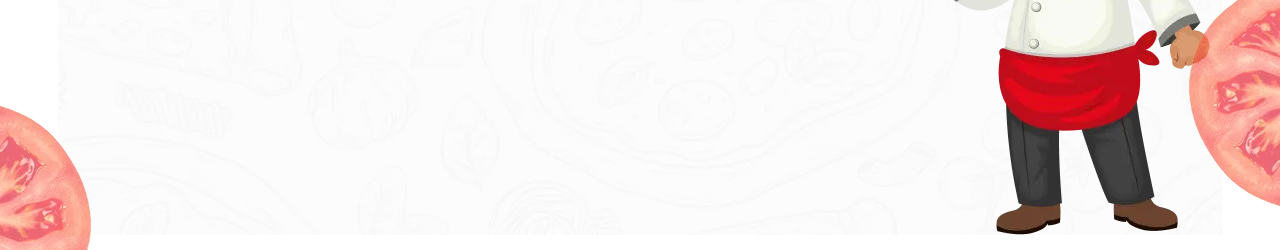
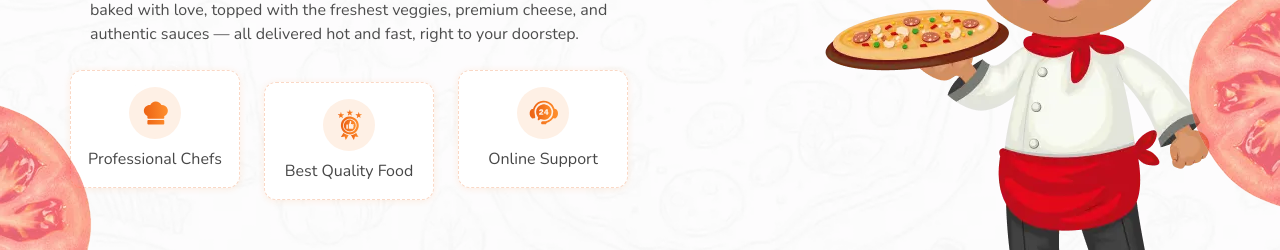
Before and after one commit to Nehaboora033/pizza, a React (Vite) app: page / in a window 1280 px wide. Shown: the part 444-694 px from the top of the page. Built offline with nearby package versions, Linux system fonts and the light colour scheme.

Commit message:
created about section

```diff
--- a/src/App.css
+++ b/src/App.css
@@ -10,10 +10,13 @@ body {
 @theme {
     --color-prime: linear-gradient(85.95deg, #EC6112 1.54%, #FF902E 98.46%);
     --text-decoration-prime: linear-gradient(85.95deg, #EC6112 1.54%, #FF902E 98.46%);
+    --shadow-orange: 0px 1px 7px 0px #F67A211F;
+
 
 
 
 }
+
 .bg-prime {
     background: var(--color-prime);
 }
--- a/src/components/AboutUs.jsx
+++ b/src/components/AboutUs.jsx
@@ -4,12 +4,13 @@ import Title from './common/Title'
 import { Line } from '../utils/icon'
 import img from '../assets/webp/chef.webp'
 import SubHeading from './common/SubHeading'
-import { About_Data } from '../utils/helper'
+import { About_card, About_Data } from '../utils/helper'
 import Description from './common/Description'
 
 const AboutUs = () => {
     return (
-        <div className='max-w-[1164px] px-3 mx-auto bg-no-repeat bg-center bg-cover' style={{ backgroundImage: `url(${backgroundImage})` }}>
+        <div className='bg-no-repeat bg-center bg-cover pt-[100px] pb-[50px]' style={{ backgroundImage: `url(${backgroundImage})`}}>
+            <div className='max-w-[1164px] px-3 mx-auto ' >
                 <div className='flex'>
                     <div className='w-1/2'>
                         <div className='flex items-center'>
@@ -27,10 +28,22 @@ const AboutUs = () => {
                                 </li>
                             ))}
                         </ul>
+                        <div className='flex gap-6 mt-6'>
+                            {About_card.map((item, index) => (
+                                <div key={index} className={`${index === 1 ? 'mt-3' : ''}  max-w-[170px] w-full h-full border-dashed rounded-xl border-[#FAD8C5] border bg-white shadow-orange`}>
+                                    <div className='flex justify-center flex-col items-center p-[16px]'>
+                                        <div className='w-[52px] h-[52px] bg-[#FEF0E5] rounded-[50%] flex items-center justify-center flex-shrink-0'>
+                                            <item.svg />
                                         </div>
-
+                                        <Description className={'text-[#474747] text-center whitespace-nowrap mt-2'} text={item.info} />
+                                    </div>
+                                </div>
+                            ))}
+                        </div>
+                    </div>
                     <div className='w-1/2 flex justify-end'>
                         <img src={img} alt="img" />
+                    </div>
                 </div>
             </div>
         </div>
--- a/src/utils/helper.js
+++ b/src/utils/helper.js
@@ -1,4 +1,4 @@
-import { Facebook, Instagram, Linkedin } from "./icon"
+import { Chef, Facebook, Instagram, Linkedin, Quality, support } from "./icon"
 import galleryImg1 from "../assets/webp/galleryimg1.webp";
 import galleryImg2 from "../assets/webp/galleryimg2.webp";
 import galleryImg3 from "../assets/webp/galleryimg3.webp";
@@ -99,11 +99,14 @@ export const About_Data=[
 export const About_card=[
     {
         info:'Professional Chefs',
+        svg:Chef,
     },
     {
         info:"Best Quality Food",
+        svg:Quality,
     },
     {
         info:'Online Support ',
+        svg:support,
     },
 ]
--- a/src/utils/icon.jsx
+++ b/src/utils/icon.jsx
@@ -93,7 +93,7 @@ export const Quality = () => (
         <path d="M18.6633 24.2566C17.9945 24.7566 17.2508 25.1816 16.507 25.4816C15.907 25.7316 14.5133 26.1128 14.2258 26.1128C14.1383 26.1128 14.082 26.1378 14.0945 26.1753C14.1695 26.4003 16.8133 30.9191 16.857 30.9003C16.8945 30.8941 17.1695 30.1316 17.4758 29.2003C17.782 28.2753 18.0445 27.5066 18.057 27.5003C18.0633 27.4878 18.8633 27.6378 19.832 27.8316C20.8008 28.0253 21.607 28.1691 21.6258 28.1503C21.657 28.1253 19.3258 24.0253 19.2195 23.9128C19.1945 23.8941 18.9445 24.0441 18.6633 24.2566Z" fill="url(#paint6_linear_256_325)" />
         <defs>
             <linearGradient id="paint0_linear_256_325" x1="9.71875" y1="2.00084" x2="16.1459" y2="2.47875" gradientUnits="userSpaceOnUse">
-                <stop stop-color="#EC6112" />
+                <stop stopColor="#EC6112" />
                 <stop offset="1" stopColor="#FF902E" />
             </linearGradient>
             <linearGradient id="paint1_linear_256_325" x1="0.832031" y1="4.48568" x2="7.21882" y2="4.95909" gradientUnits="userSpaceOnUse">
@@ -113,7 +113,7 @@ export const Quality = () => (
                 <stop offset="1" stopColor="#FF902E" />
             </linearGradient>
             <linearGradient id="paint5_linear_256_325" x1="4.04395" y1="25.4935" x2="11.8102" y2="26.0807" gradientUnits="userSpaceOnUse">
-                <stop stop-color="#EC6112" />
+                <stop stopColor="#EC6112" />
                 <stop offset="1" stopColor="#FF902E" />
             </linearGradient>
             <linearGradient id="paint6_linear_256_325" x1="14.0928" y1="25.5354" x2="21.8662" y2="26.1284" gradientUnits="userSpaceOnUse">
```
Lines whose indentation alone changed are shown as unchanged.
